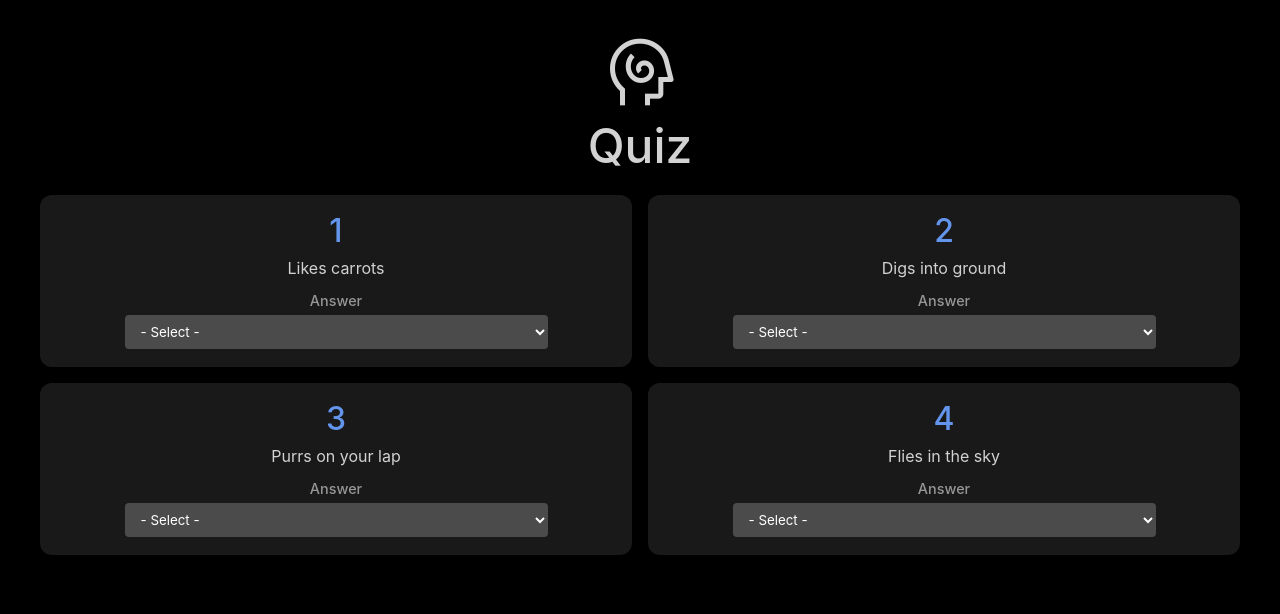
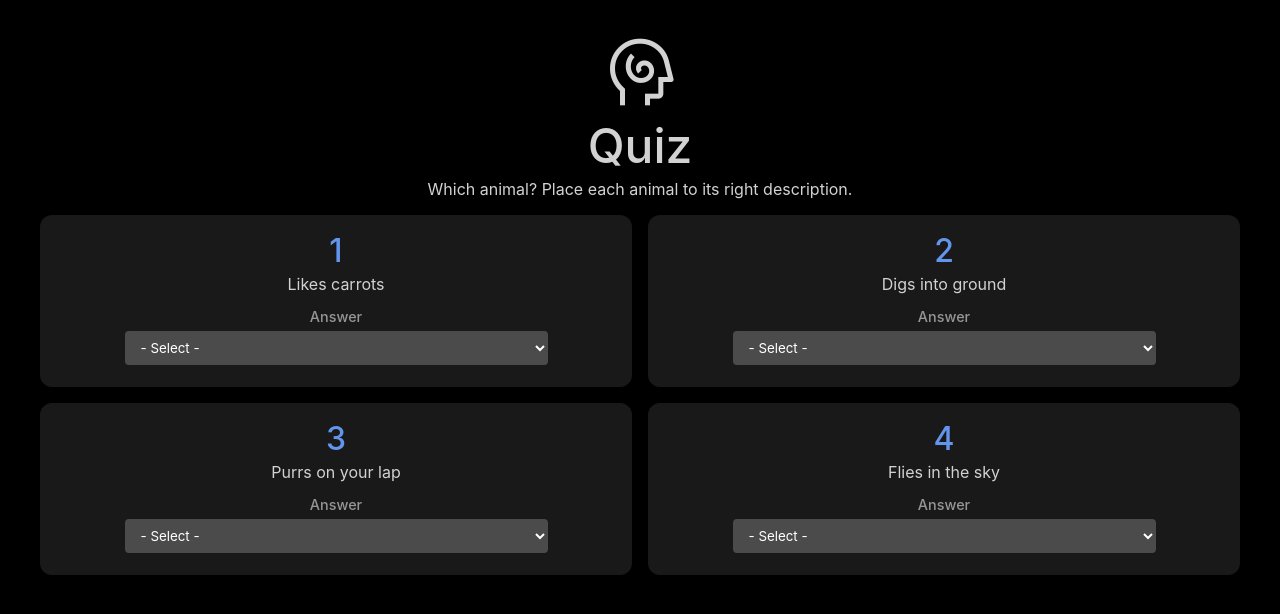
Before and after one commit to Jyri-droid/answer-responses, a React (Create React App) app: page / in a window 1280 px wide. Shown: the top 614 px of the page. Built offline with nearby package versions, Linux system fonts and the light colour scheme; a web font is replaced by a local one.

Commit message:
add explainer text

```diff
--- a/src/App.css
+++ b/src/App.css
@@ -19,6 +19,7 @@ main {
   display: flex;
   flex-wrap: wrap;
   gap: 1rem;
+  margin-top: 1rem;
 }
 
 .task-box-container {
@@ -46,14 +47,14 @@ select {
   padding: 0.5rem 0.75rem;
   color: white;
   font-family: "SF Pro Display", arial, sans-serif;
-  margin-bottom: 0.5rem;
+  margin-bottom: 0.75rem;
   width: 75%;
 }
 
 h1 {
   font-weight: 500;
   font-size: 3rem;
-  margin: 0 0 1.25rem 0;
+  margin: 0;
 }
 
 h5 {
@@ -69,7 +70,7 @@ h2 {
 }
 
 p {
-  margin: 0.5rem 0 0.5rem 0;
+  margin: 0.25rem 0 0.5rem 0;
 }
 
 .large-icon {
--- a/src/App.tsx
+++ b/src/App.tsx
@@ -15,6 +15,7 @@ function App() {
       <article>
         <i className="material-symbols-outlined large-icon">cognition</i>
         <h1>Quiz</h1>
+        <p>Which animal? Place each animal to its right description.</p>
         <main>
           {texts.map((object, index) =>
             <TaskBox
```
Also changed, not shown: 6 other files (tests, documents, lock files or other folders).
